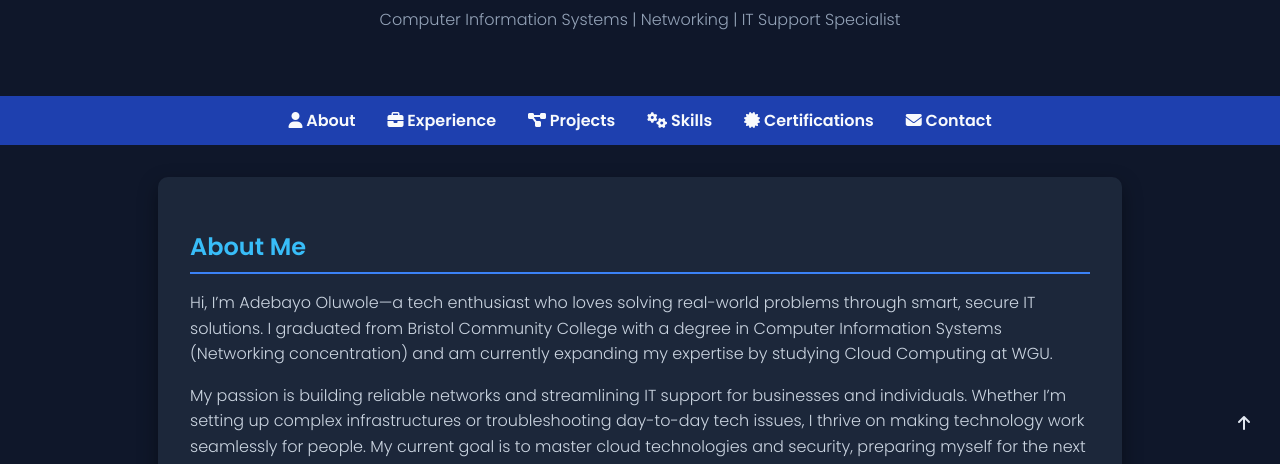
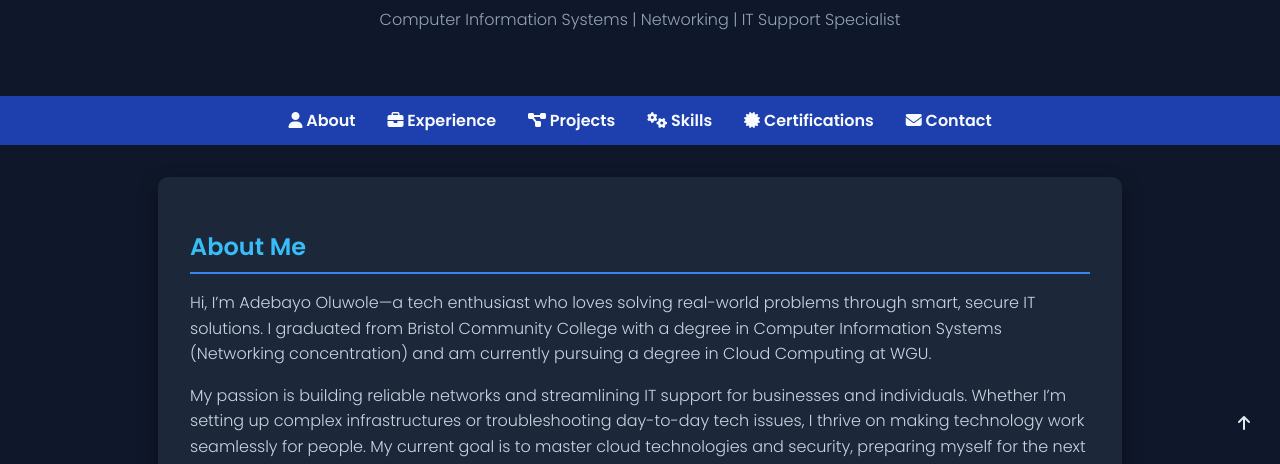
Before and after one commit to aoluwole12/portfolio, a plain HTML site: page index.html in a window 1280 px wide. Shown: the part 334-798 px from the top of the page. Drawn offline with nearby package versions, Linux system fonts and the light colour scheme; no server answers.

Commit message:
Update index.html

```diff
--- a/index.html
+++ b/index.html
@@ -67,7 +67,7 @@
 <section id="about" data-aos="fade-up">
  <h2>About Me</h2>
   <p>
-    Hi, I’m Adebayo Oluwole—a tech enthusiast who loves solving real-world problems through smart, secure IT solutions. I graduated from Bristol Community College with a degree in Computer Information Systems (Networking concentration) and am currently expanding my expertise by studying Cloud Computing at WGU.
+    Hi, I’m Adebayo Oluwole—a tech enthusiast who loves solving real-world problems through smart, secure IT solutions. I graduated from Bristol Community College with a degree in Computer Information Systems (Networking concentration) and am currently pursuing a degree in Cloud Computing at WGU.
   </p>
   <p>
     My passion is building reliable networks and streamlining IT support for businesses and individuals. Whether I’m setting up complex infrastructures or troubleshooting day-to-day tech issues, I thrive on making technology work seamlessly for people. My current goal is to master cloud technologies and security, preparing myself for the next generation of IT challenges.
```
